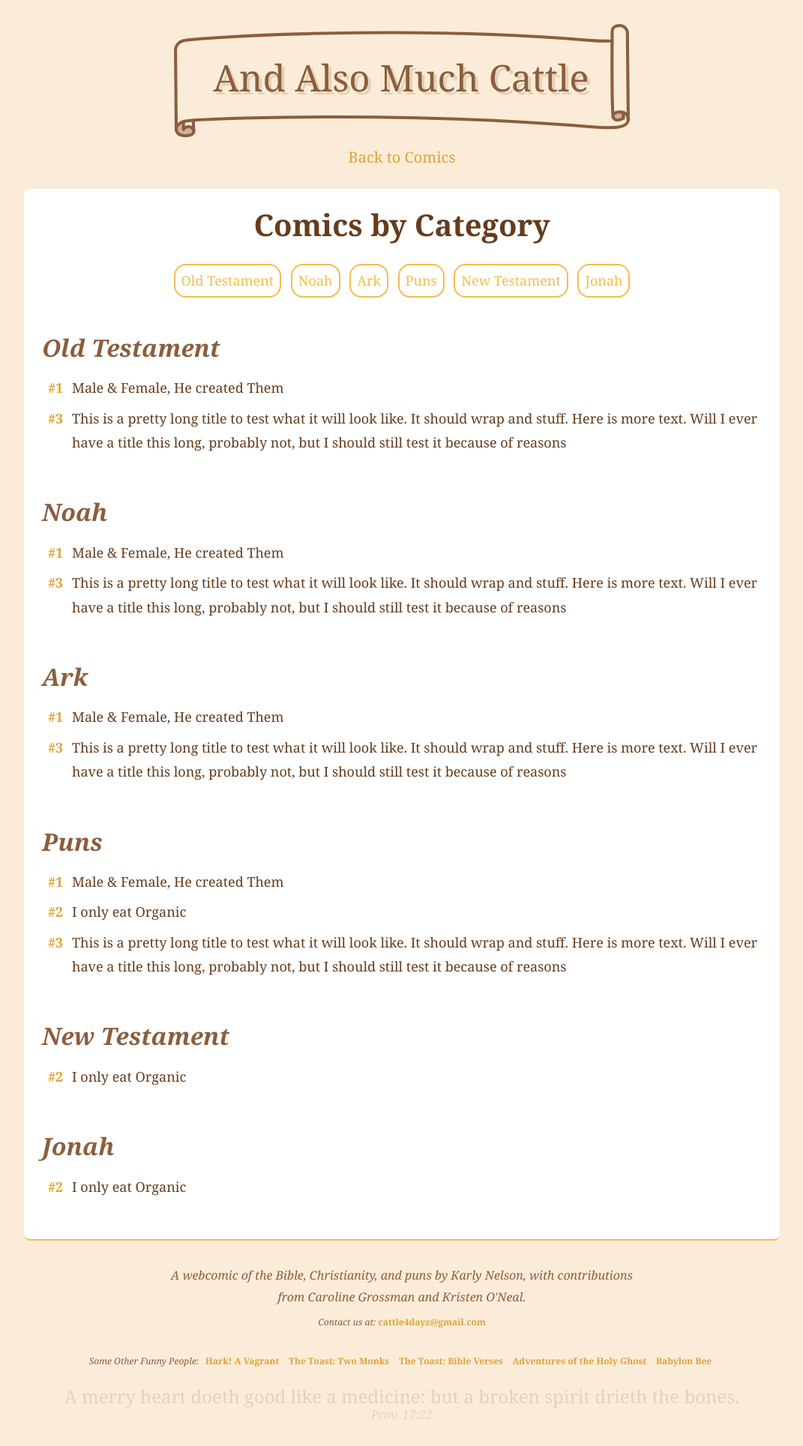
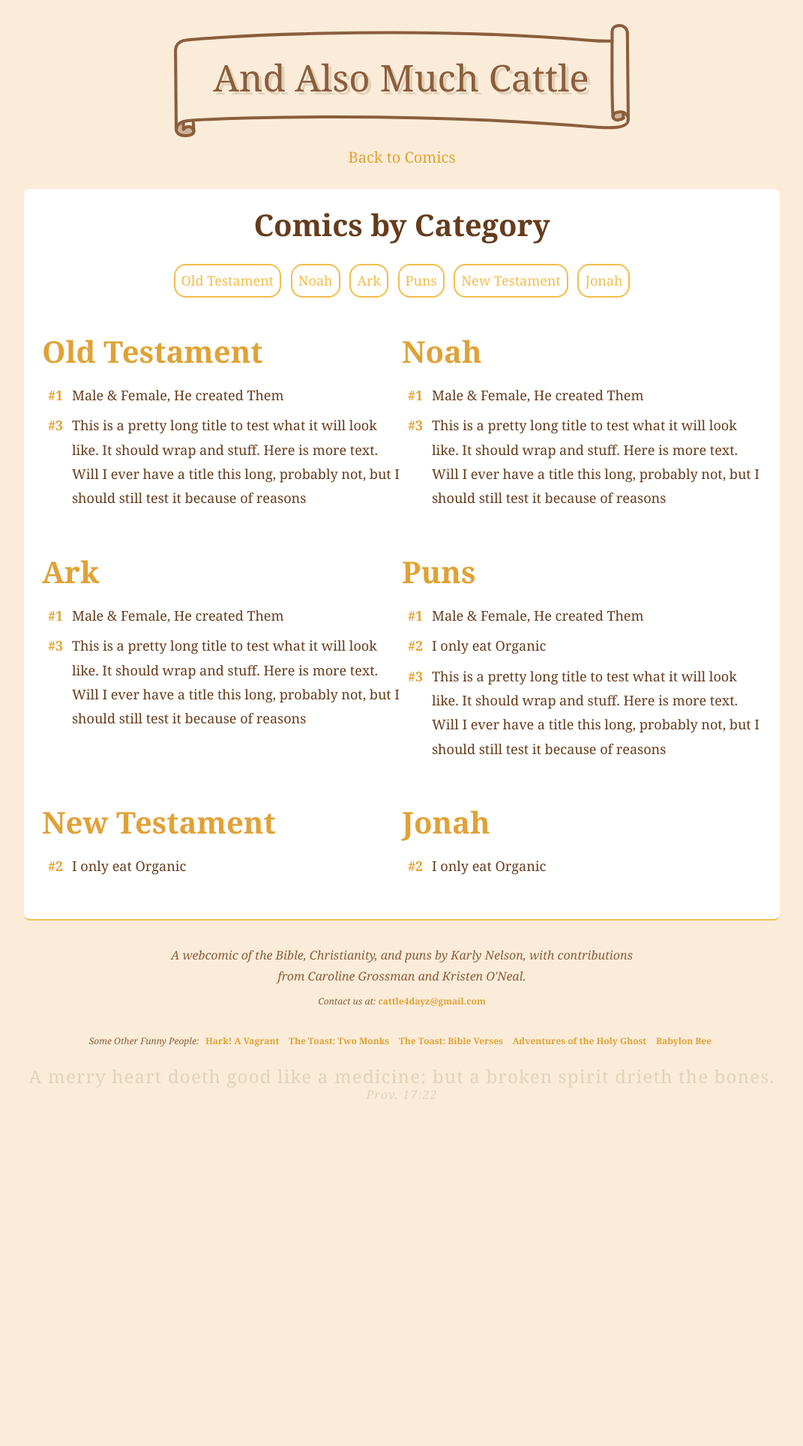
Before and after one commit to karlyanelson/andalsomuchcattle, a Jekyll site: the page built from pages/archive.html, in a window 1280 px wide. Shown: the whole page at 75% size, without its empty margins (104-1175 px from the left). Built offline with Jekyll 4.4.1, drawn with Linux system fonts in a browser that asks for light colours; some web fonts are replaced; comment, search, counter and statistics services are not loaded; after the commit the page ends 1502 px from its top, so only the background shows below that.

Commit message:
changed font of h3s back to gothic

```diff
--- a/_sass/components/archive/_categories.scss
+++ b/_sass/components/archive/_categories.scss
@@ -26,13 +26,19 @@
   }
 }
 
+.category-sections-wrapper{
+  @include display(flex);
+  @include flex-wrap(wrap);
+}
+
 .category-section{
+  @include flex(1 0 50%);
   padding: $space-md 0;
 }
 
 .category-section-header{
   text-transform: capitalize;
-  color: $brown;
+  color: $gold;
 }
 
 .category-post-list {
@@ -70,3 +76,9 @@
     color: $dark-gold;
   }
 }
+
+@media (max-width:700px){
+  .category-section{
+    @include flex(1 0 100%);
+  }
+}
--- a/_sass/components/comic/_comic.scss
+++ b/_sass/components/comic/_comic.scss
@@ -18,7 +18,7 @@
 .comic-strip-row-title{
   @include flex(1 0 100%);
   &:not(:first-of-type){
-    margin-top: $space-md;
+    margin-top: 2rem;
   }
 }
 
--- a/_sass/components/footer/_footer.scss
+++ b/_sass/components/footer/_footer.scss
@@ -37,10 +37,10 @@
   margin-top: $space-md;
   .bible-verse{
     font-family: $font-family-gothic;
-    font-style: normal;
     color: $tan;
     font-size: $font-size-lg;
     line-height: 1.2;
+    letter-spacing: 0.05em;
     margin: 0;
   }
   .verse-reference{
--- a/_sass/components/posts/_posts.scss
+++ b/_sass/components/posts/_posts.scss
@@ -1,5 +1,4 @@
 .post{
-  h2,
   h3{
     color: $black;
   }
--- a/_sass/globals/_type.scss
+++ b/_sass/globals/_type.scss
@@ -1,5 +1,6 @@
 h1,
-h2{
+h2,
+h3{
   font-family: $font-family-gothic;
 }
 
@@ -13,12 +14,10 @@ h2{
 }
 
 h3{
-  font-size: $font-size-xlg;
-  font-style: italic;
+  font-size: $font-size-xxlg;
   line-height: 1.2;
 }
 
-h3,
 h4,
 h5,
 h6{
@@ -43,7 +42,7 @@ body {
   }
 
   h3{
-    font-size: $font-size-reg;
+    font-size: $font-size-xlg;
   }
 
   body,
--- a/pages/archive.html
+++ b/pages/archive.html
@@ -8,6 +8,7 @@ permalink: /archive/
   <a href="#{{ tag[0] | slugify }}" class="category-list-item">{{ tag[0] }}</a>
   {% endfor %}
 </div>
+<div class="category-sections-wrapper">
   {% for tag in site.categories %}
   <div class="category-section">
     <h3 id="{{ tag[0] | slugify }}" class="category-section-header">{{ tag[0] }}</h3>
@@ -18,3 +19,4 @@ permalink: /archive/
     </ul>
   </div>
   {% endfor %}
+</div>
```
Lines whose indentation alone changed are shown as unchanged.
